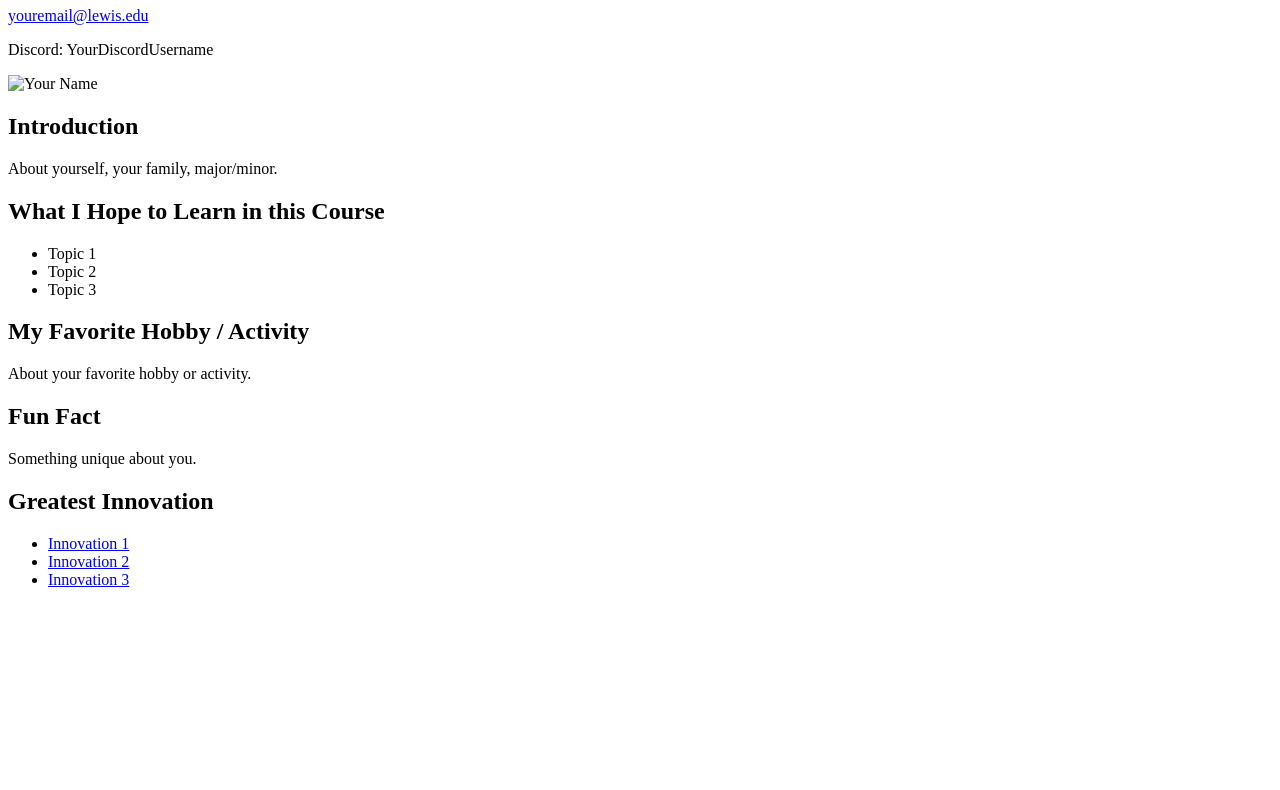
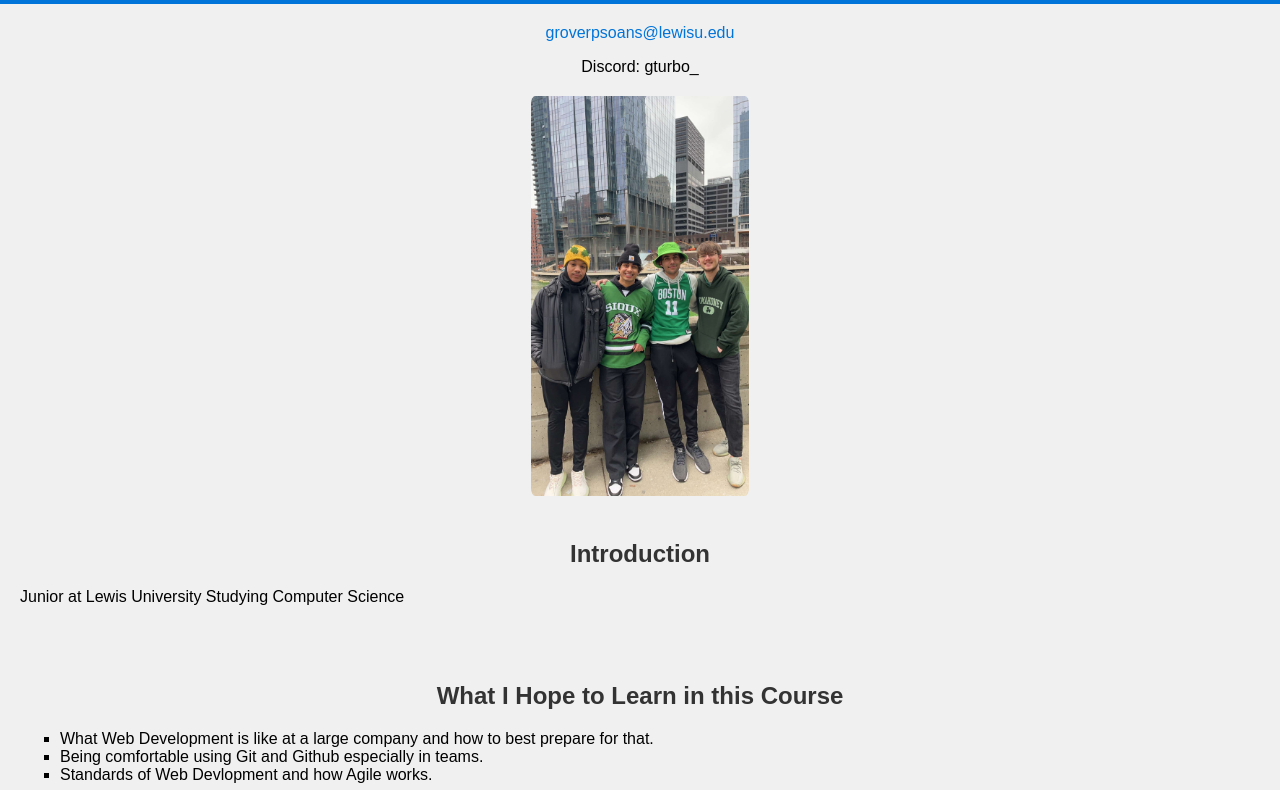
Before and after one commit to GroverSoans/GettingToKnowEachother, a plain HTML site: page index.html in a window 1280 px wide. Shown: the part 73-863 px from the top of the page. Before the commit the page ends 800 px from the top, so only its background shows below. Drawn offline with Linux system fonts and the light colour scheme.

Commit message:
Finished Product

```diff
--- a/index.css
+++ b/index.css
@@ -28,15 +28,16 @@ header h1 {
     margin-top: 20px;
 }
 .profile-photo img {
-    width: 200px; /* Adjust the size as needed */
-    height: 200px;
-    border-radius: 50%;
+    width:auto;
+    height: 400px;;
+    border-radius: 2%;
 }
 .section {
     padding: 20px;
 }
 h2 {
     color: #333;
+    text-align: center;
 }
 ul {
     list-style-type: square;
--- a/index.html
+++ b/index.html
@@ -3,45 +3,50 @@
 <head>
     <meta charset="UTF-8">
     <meta name="viewport" content="width=device-width, initial-scale=1.0">
-    <title>Your Name - Personal Website</title>
+    <title>Grover Soans - Personal Website</title>
+    <link rel = "styleSheet" href = "index.css">
 </head>
 <body>
     <header>
-        <h1>Your Full Name</h1>
+        <h1>Grover Soans</h1>
     </header>
     <div class="contact-info">
-        <p><a href="mailto:youremail@lewis.edu">youremail@lewis.edu</a></p>
-        <p>Discord: YourDiscordUsername</p>
+        <p><a href="groverpsoans@lewisu.edu">groverpsoans@lewisu.edu</a></p>
+        <p>Discord: gturbo_</p>
     </div>
     <div class="profile-photo">
-        <img src="your-photo.jpg" alt="Your Name">
+        <img src="IMG_6653.JPG" alt="Grover & Friends">
     </div>
     <div class="section">
         <h2>Introduction</h2>
-        <p>About yourself, your family, major/minor.</p>
+        <p>Junior at Lewis University Studying Computer Science</p>
     </div>
     <div class="section">
         <h2>What I Hope to Learn in this Course</h2>
         <ul>
-            <li>Topic 1</li>
-            <li>Topic 2</li>
-            <li>Topic 3</li>
+            <li>What Web Development is like at a large company and how to best prepare for that. </li>
+            <li>Being comfortable using Git and Github especially in teams.</li>
+            <li>Standards of Web Devlopment and how Agile works.</li>
         </ul>
     </div>
     <div class="section">
         <h2>My Favorite Hobby / Activity</h2>
-        <p>About your favorite hobby or activity.</p>
+        <p>I have a huge passion for snowboarding. I usually try to gio to wisconsin or michigan whenever I can but I have been to Canada, Colorado and even an
+            indoor hill over in Dubai. I also have a huge passion for cars and motorcylces. I enjoy working on the modifying them and just driving in general. </p>
     </div>
     <div class="section">
         <h2>Fun Fact</h2>
-        <p>Something unique about you.</p>
+        <p>My legal name is Grover however my family and alot of friends just refer to me as Groovy</p>
     </div>
     <div class="section">
         <h2>Greatest Innovation</h2>
         <ul>
-            <li><a href="link-to-innovation1.html">Innovation 1</a></li>
-            <li><a href="link-to-innovation2.html">Innovation 2</a></li>
-            <li><a href="link-to-innovation3.html">Innovation 3</a></li>
+            <li><a href="https://www.intel.com/content/www/us/en/history/museum-story-of-intel-4004.html#:~:text=1971%3A%20Era%20of%20integrated%20electronics&text=That%27s%20when%20the%20Intel®,wide%20variety%20of%20electronic%20devices."
+                >Innovation 1: The First Microprocessor</a></li>
+            <li><a href="https://azure.microsoft.com/en-us/resources/cloud-computing-dictionary/what-is-cloud-computing#:~:text=Simply%20put%2C%20cloud%20computing%20is,resources%2C%20and%20economies%20of%20scale."
+                >Innovation 2: Cloud Computing</a></li>
+            <li><a href="https://www.ibm.com/ibm/history/ibm100/us/en/icons/fortran/transform/#:~:text=First%20tested%20in%201954%20and,commands%2020%20times%20more%20efficiently."
+                >Innovation 3: The First "High Level" Programming Language</a></li>
         </ul>
     </div>
 </body>
```
Also changed, not shown: IMG_6653.JPG (added).
